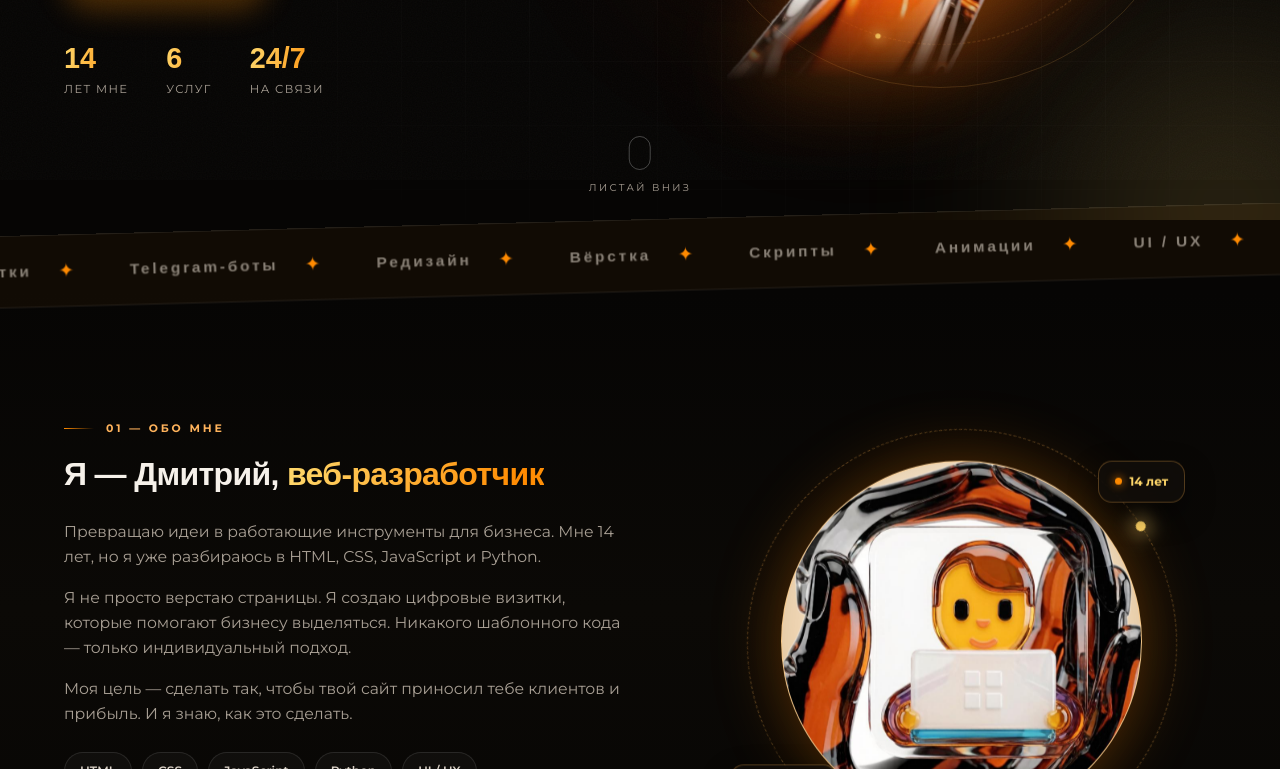
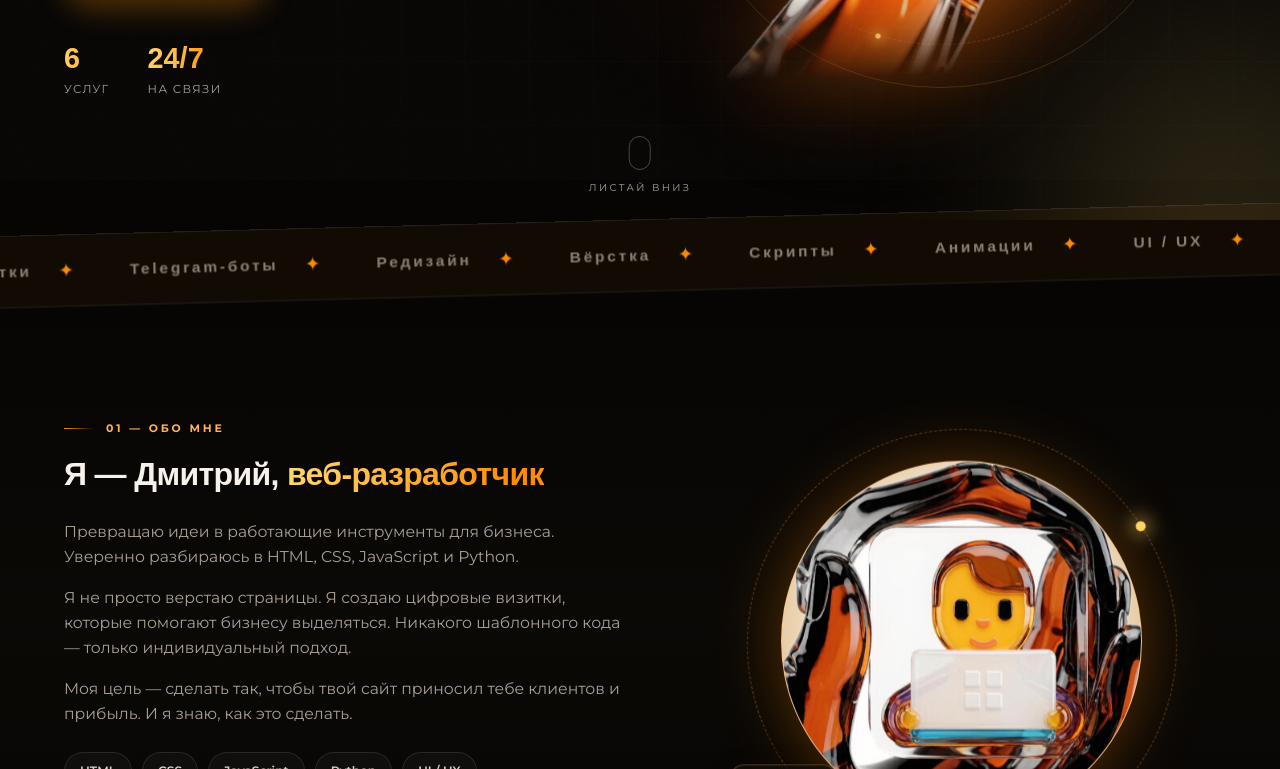
Before and after one commit to sitecraft-studio/dmitry-portfolio, a plain HTML site: page index.html in a window 1280 px wide. Shown: the part 620-1389 px from the top of the page. Drawn offline with Linux system fonts and the light colour scheme; animation ran at ten frames a second; a web font is replaced by a local one.

Commit message:
Убраны упоминания возраста

```diff
--- a/index.html
+++ b/index.html
@@ -1179,7 +1179,6 @@
                     </a>
                 </div>
                 <div class="hero-stats">
-                    <div class="stat"><b data-count="14">14</b><span>лет мне</span></div>
                     <div class="stat"><b data-count="6">6</b><span>услуг</span></div>
                     <div class="stat"><b>24/7</b><span>на связи</span></div>
                 </div>
@@ -1222,7 +1221,7 @@
                 <div class="about-copy reveal">
                     <div class="eyebrow">01 — Обо мне</div>
                     <h3>Я — Дмитрий, <span class="grad">веб-разработчик</span></h3>
-                    <p>Превращаю идеи в работающие инструменты для бизнеса. Мне 14 лет, но я уже разбираюсь в HTML, CSS, JavaScript и Python.</p>
+                    <p>Превращаю идеи в работающие инструменты для бизнеса. Уверенно разбираюсь в HTML, CSS, JavaScript и Python.</p>
                     <p>Я не просто верстаю страницы. Я создаю цифровые визитки, которые помогают бизнесу выделяться. Никакого шаблонного кода — только индивидуальный подход.</p>
                     <p>Моя цель — сделать так, чтобы твой сайт приносил тебе клиентов и прибыль. И я знаю, как это сделать.</p>
                     <div class="tech-chips">
@@ -1240,7 +1239,6 @@
                     <div class="portrait">
                         <img src="static/img/me-cut.png" alt="Дмитрий">
                     </div>
-                    <div class="portrait-badge pb1"><i></i>14 лет</div>
                     <div class="portrait-badge pb2"><i></i>Frontend</div>
                 </div>
             </div>
```
